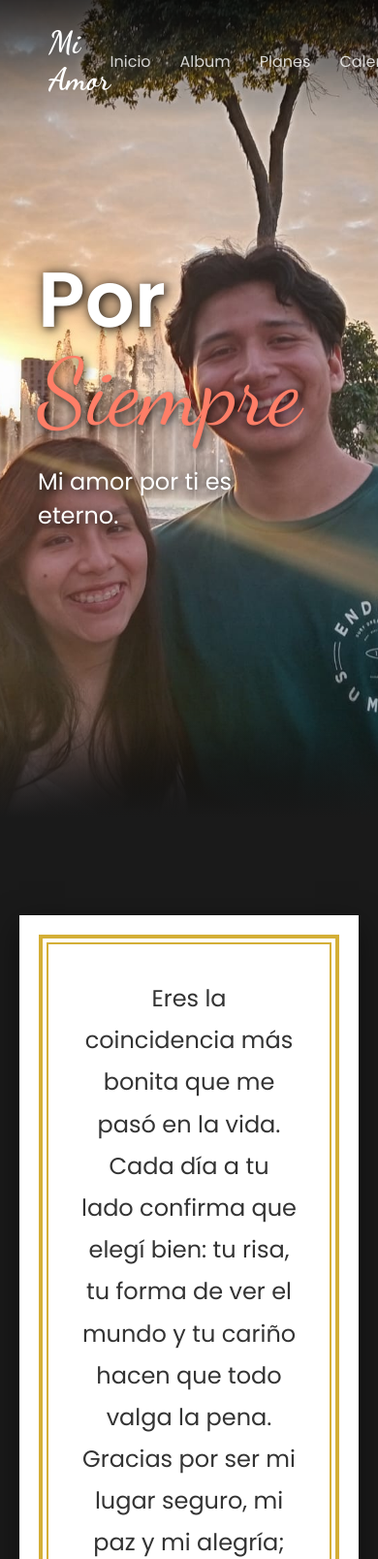
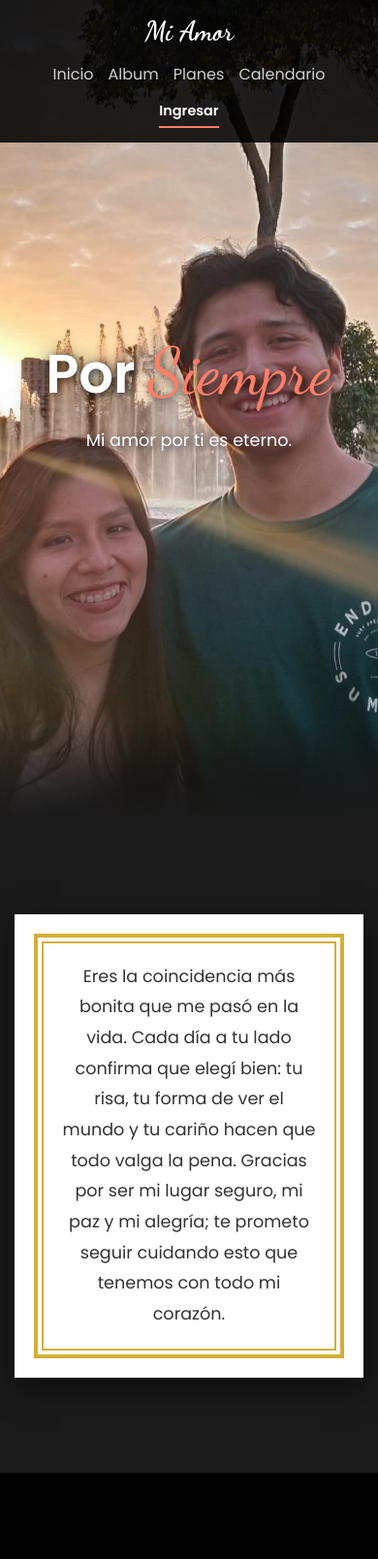
Before and after one commit to stefhanovargas1-dot/Pagina-para-mi-enamorada, a plain HTML site: page index.html in a window 390 px wide. Shown: the top 1608 px of the page at 97% size. After the commit the page ends 1519 px from the top, so only its background shows below. Drawn offline with Linux system fonts and the light colour scheme.

Commit message:
Add files via upload

```diff
--- a/style.css
+++ b/style.css
@@ -579,3 +579,89 @@ body {
     background: #fff;
     transform: scale(1.05);
 }
+
+/* Global Responsive Design */
+@media (max-width: 768px) {
+
+    /* Navbar */
+    .navbar {
+        padding: 15px 20px;
+        flex-direction: column;
+        gap: 15px;
+        background: rgba(0, 0, 0, 0.85);
+    }
+
+    .navbar .logo {
+        font-size: 28px;
+    }
+
+    .navbar .nav-links {
+        gap: 15px;
+        font-size: 0.9rem;
+        flex-wrap: wrap;
+        justify-content: center;
+    }
+
+    /* Hero Section */
+    .hero-static .content {
+        width: 90%;
+        left: 50%;
+        transform: translate(-50%, -50%);
+        text-align: center;
+    }
+
+    .hero-static .name {
+        font-size: 3.5rem;
+    }
+
+    .hero-static .des {
+        font-size: 1.1rem;
+        margin: 0 auto 30px auto;
+    }
+
+    /* Message Section */
+    .message-section {
+        padding: 80px 15px;
+    }
+
+    .gold-frame {
+        padding: 25px;
+    }
+
+    .gold-frame p {
+        font-size: 1.1rem;
+    }
+
+    /* Album Page */
+    .album-title {
+        font-size: 2.8rem;
+        margin-top: 100px;
+        /* Space for stacked navbar */
+        text-align: center;
+        padding: 0 10px;
+    }
+
+    .album-img {
+        width: 220px;
+        height: 320px;
+    }
+
+    .slider-track {
+        gap: 20px;
+    }
+
+    /* Login/Admin Forms */
+    .glass-form {
+        width: 90%;
+        padding: 25px;
+    }
+
+    .glass-form h2 {
+        font-size: 2.5rem;
+    }
+
+    /* Login Button Adjustments */
+    .navbar .login-btn {
+        font-size: 0.9rem;
+    }
+}
```
